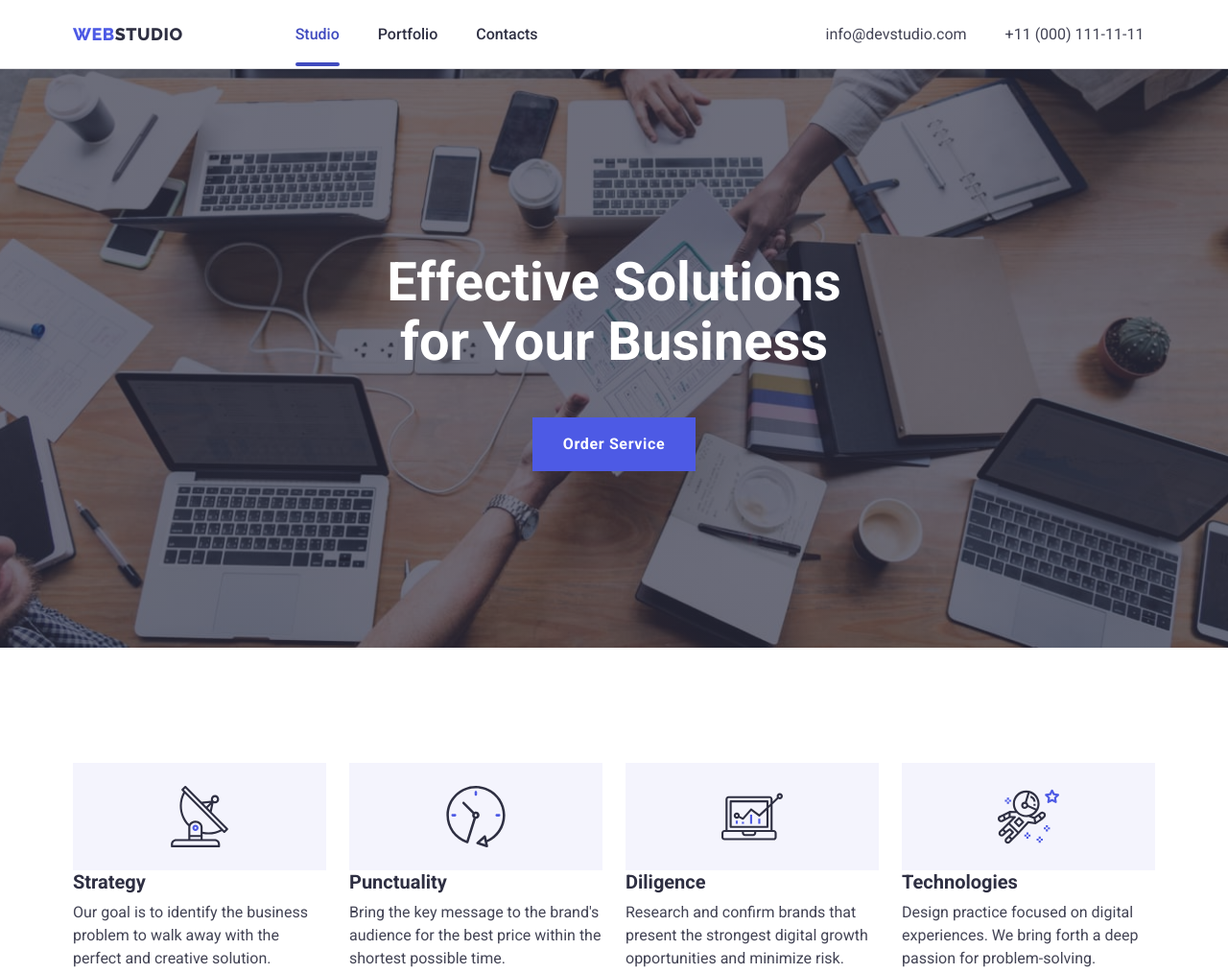
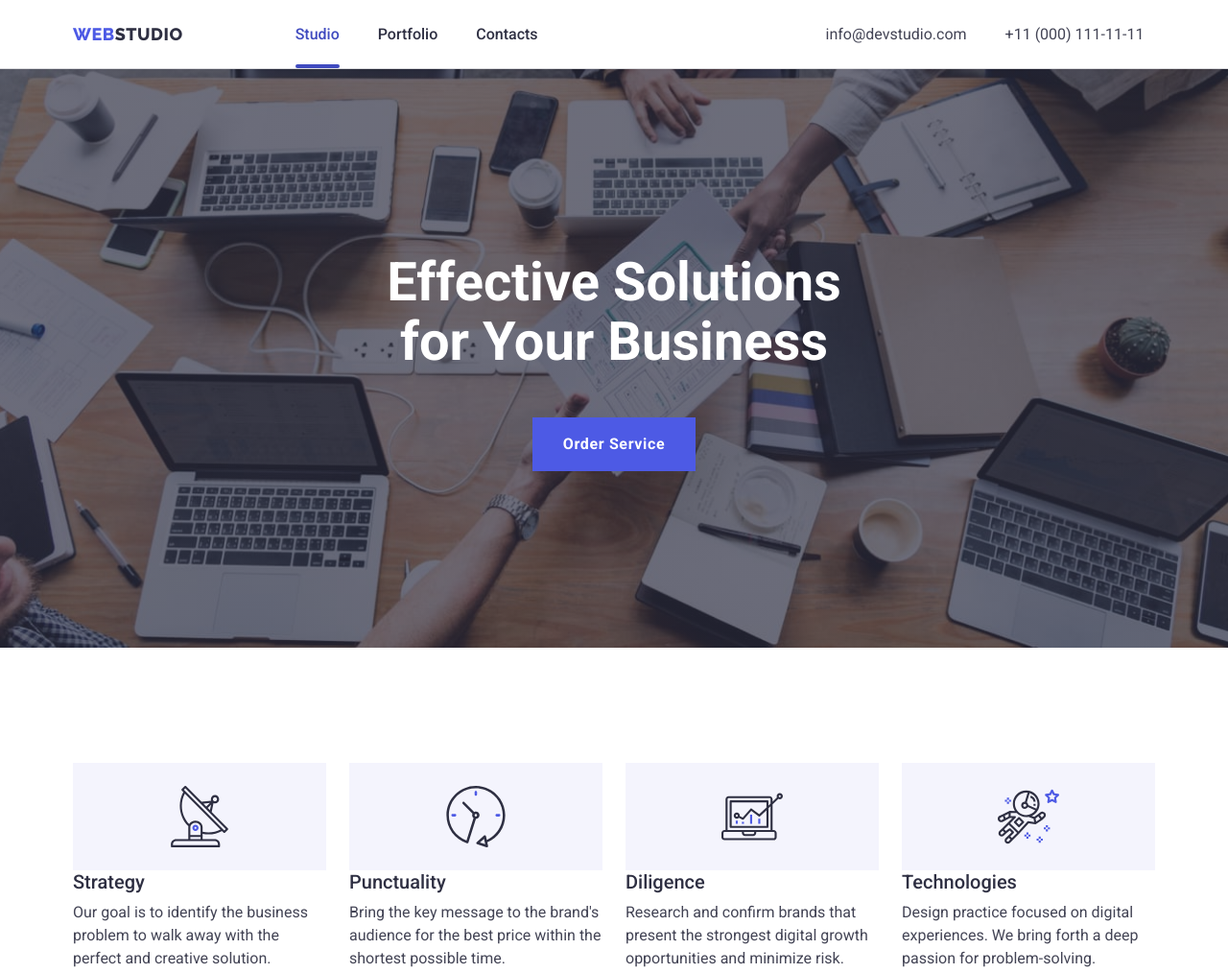
Before and after one commit to 00000007k/goit-markup-hw-05, a plain HTML site: page index.html in a window 1280 px wide. Shown: the top 1014 px of the page at 96% size. Drawn offline with nearby package versions, Linux system fonts and the light colour scheme.

Commit message:
Update styles.css

```diff
--- a/CSS/styles.css
+++ b/CSS/styles.css
@@ -143,7 +143,7 @@ ul {
   color: var(--third-text-color);
 
   padding-top: 24px;
-  padding-bottom: 24px;
+  padding-bottom: 26px;
 
   transition: color 250ms cubic-bezier(0.4, 0, 0.2, 1);
 }
@@ -309,7 +309,7 @@ ul {
 .info-title {
   margin-bottom: 8px;
   color: var(--third-text-color);
-  font-weight: 600;
+  font-weight: 500;
   font-size: 20px;
   line-height: 1.2;
 }
```
